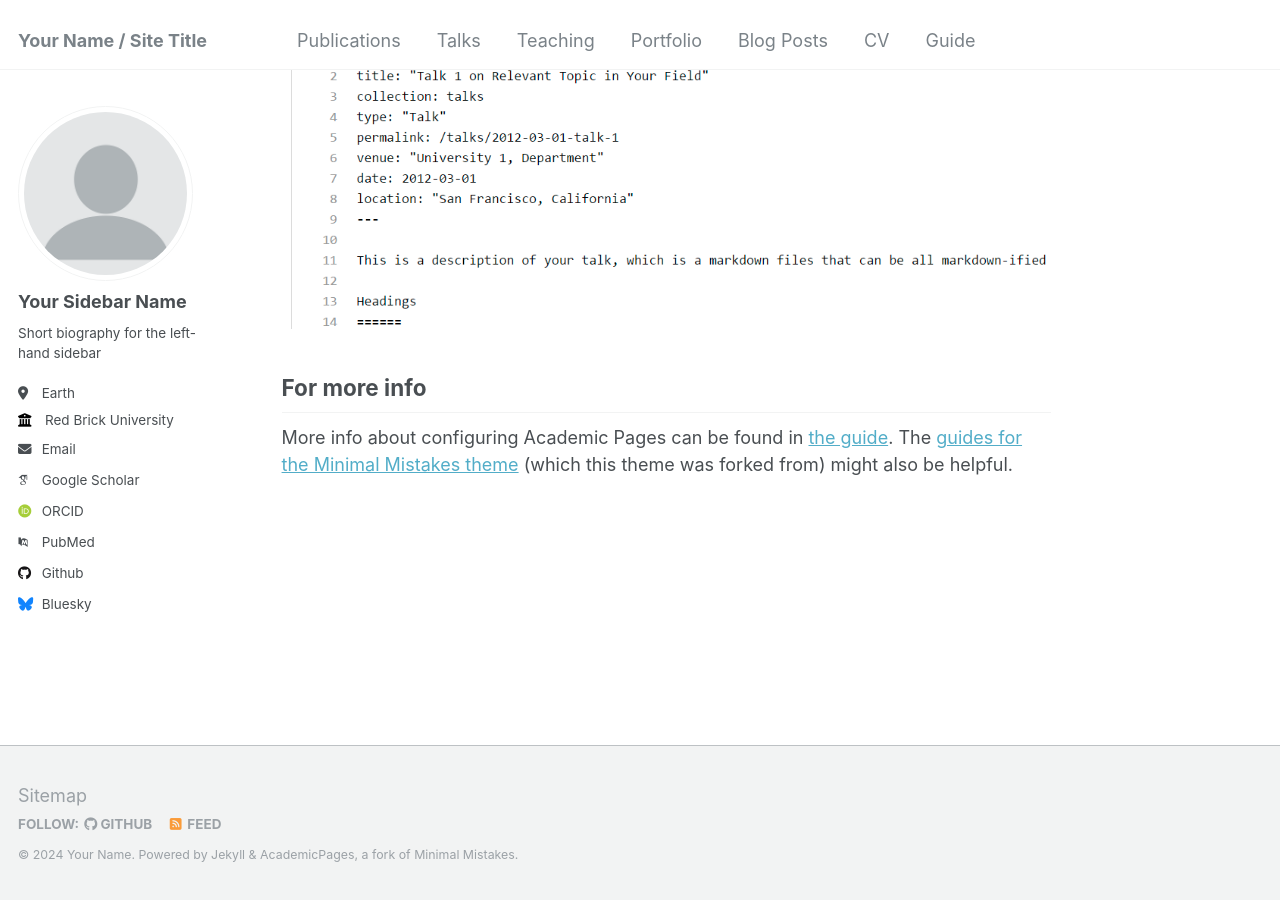
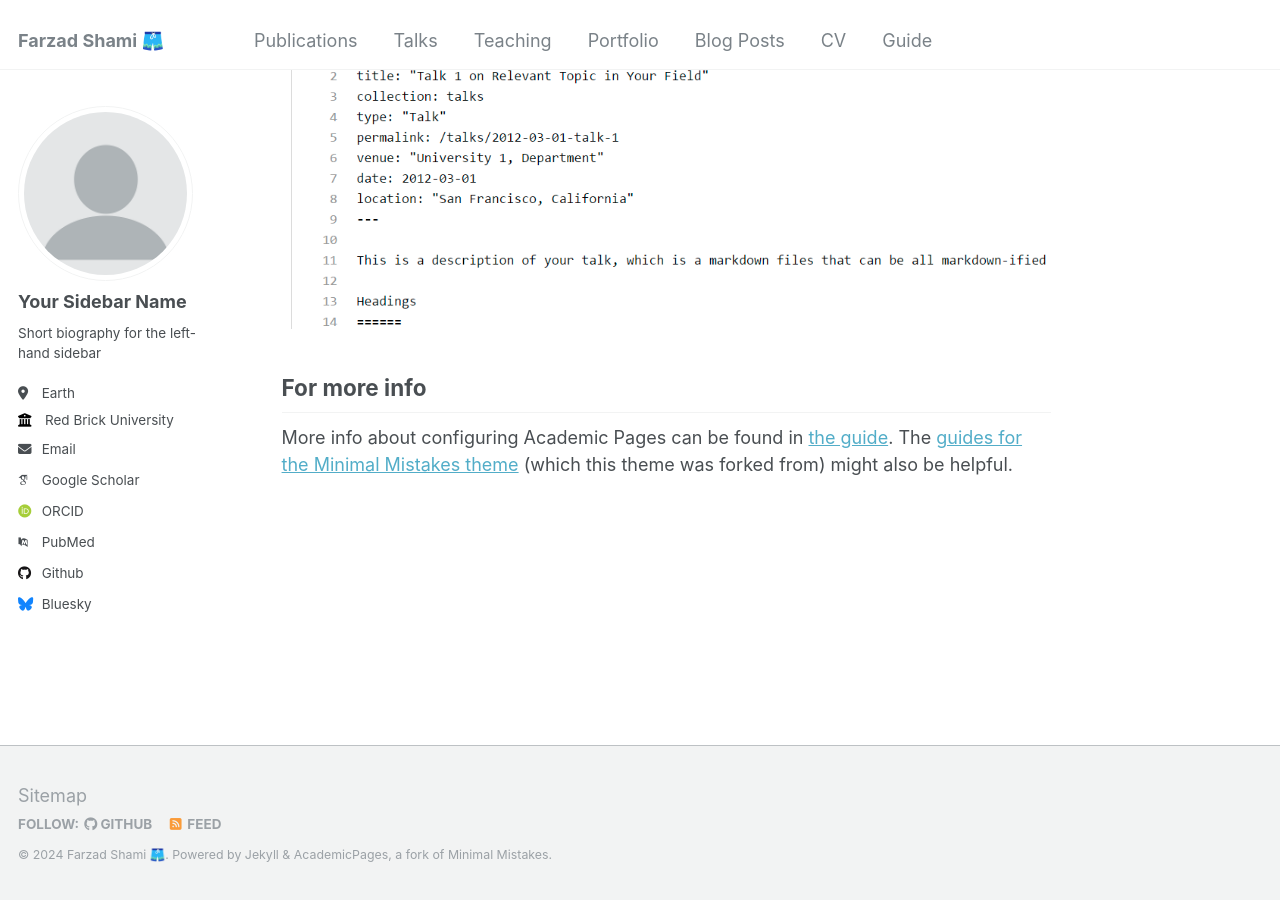
Before and after one commit to fuzsh/fuzsh.github.io, a Jekyll site: the page built from _pages/about.md, in a window 1280 px wide and 900 px high, scrolled down 2660 px. Built offline with Jekyll 4.4.1, drawn with Linux system fonts in a browser that asks for light colours; some web fonts are replaced.

Commit message:
Update _config.yml

```diff
--- a/_config.yml
+++ b/_config.yml
@@ -8,13 +8,13 @@
 
 # Basic Site Settings
 locale                   : "en-US"
-title                    : "Your Name / Site Title"
+title                    : "Farzad Shami 🩳"
 title_separator          : "-"
-name                     : &name "Your Name"
-description              : &description "personal description"
+name                     : &name "Farzad Shami 🩳"
+description              : &description "M.Sc student in computer engineering at UNIPD"
 url                      : https://academicpages.github.io # the base hostname & protocol for your site e.g. "https://mmistakes.github.io"
 baseurl                  : "" # the subpath of your site, e.g. "/blog"
-repository               : "academicpages/academicpages.github.io"
+repository               : "fuzsh/fuzsh.github.io"
 
 # Site Author - The following control what appear as part of the author content on the side bar.
 #               If a field is blank the icon and link will not appear, otherwise it will be shown.
```
